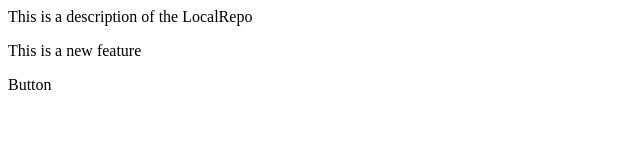
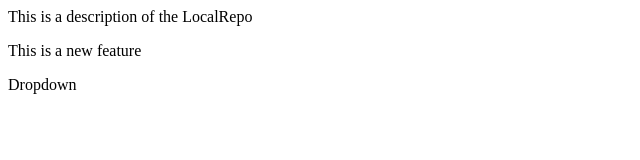
Before and after one commit to SushruthMurugan/LocalWorkingRepo, a plain HTML site: page index.html in a window 1280 px wide. Shown: the full height of the page, 0-640 px from the left. Drawn offline with Linux system fonts and the light colour scheme.

Commit message:
Committed

```diff
--- a/index.html
+++ b/index.html
@@ -1,3 +1,3 @@
 <p>This is a description of the LocalRepo</p>
 <p>This is a new feature</p>
-<p>Button</p>
+<p>Dropdown</p>
```
